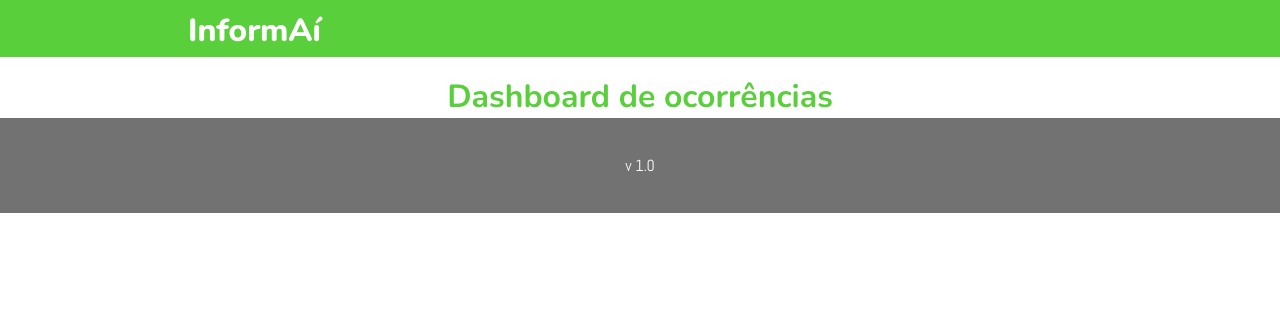
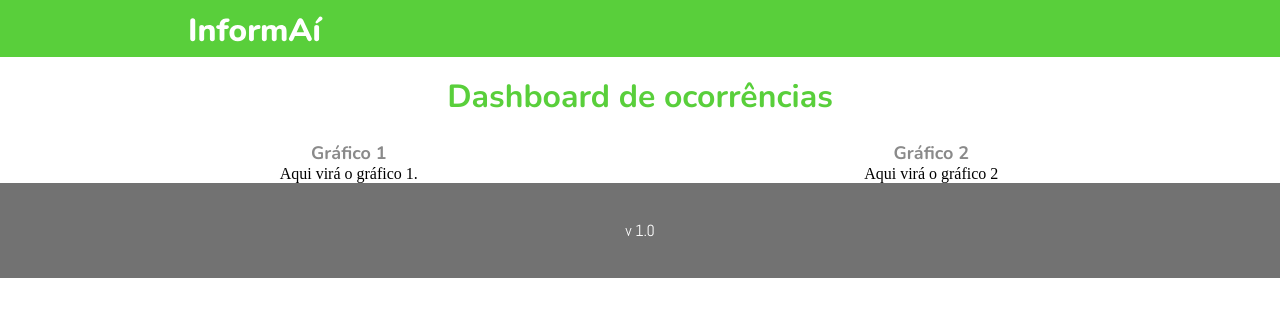
Before and after one commit to lucasPrado94/tcc-informai-web, a React (Create React App) app: page / in a window 1280 px wide. Shown: the top 316 px of the page. Built offline with nearby package versions, Linux system fonts and the light colour scheme.

Commit message:
Continuing Occurrences Dashboard's development

```diff
--- a/src/pages/Dashboard/index.tsx
+++ b/src/pages/Dashboard/index.tsx
@@ -8,7 +8,19 @@
             <Header />
 
             <div className={styles.contentWrapper}>
+
                 <h1 className={styles.pageTitle}>Dashboard de ocorrências</h1>
+                <div className={styles.break}></div>
+                <div className={styles.chartsContainer}>
+                    <div className={styles.chartContainer}>
+                        <h2 className={styles.chartTitle}>Gráfico 1</h2>
+                        <p>Aqui virá o gráfico 1.</p>
+                    </div>
+                    <div className={styles.chartContainer}>
+                        <h2 className={styles.chartTitle}>Gráfico 2</h2>
+                        <p>Aqui virá o gráfico 2</p>
+                    </div>
+                </div>
             </div>
 
             <Footer />
--- a/src/pages/Dashboard/styles.module.scss
+++ b/src/pages/Dashboard/styles.module.scss
@@ -3,6 +3,7 @@
     margin: 0 auto;
     display: flex;
     justify-content: center;
+    flex-wrap: wrap;
 }
 
 .pageTitle {
@@ -11,3 +12,28 @@
     color: #59CF3B;
     margin-top: 18px;
 }
+
+.chartsContainer {
+    width: 100%;
+    display: flex;
+    margin-top: 23px;
+}
+
+.break {
+    flex-basis: 100%;
+    height: 0;
+}
+
+.chartContainer {
+    width: 50%;
+    display: flex;
+    justify-content: center;
+    align-items: center;
+    flex-direction: column;
+}
+
+.chartTitle {
+    font-family: Nunito, sans-serif;
+    font-size: 18px;
+    color: #8A8A8A;
+}
```
